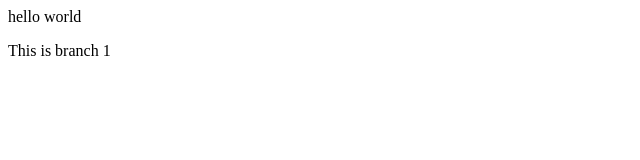
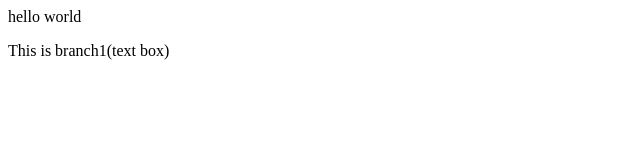
Before and after one commit to Arvind7248/demofile, a plain HTML site: page index.html in a window 1280 px wide. Shown: the full height of the page, 0-640 px from the left. Drawn offline with Linux system fonts and the light colour scheme.

```diff
--- a/index.html
+++ b/index.html
@@ -1,2 +1,2 @@
 <p>hello world</p>
-<p>This is branch 1</p>
+<p>This is branch1(text box)</p>
```
